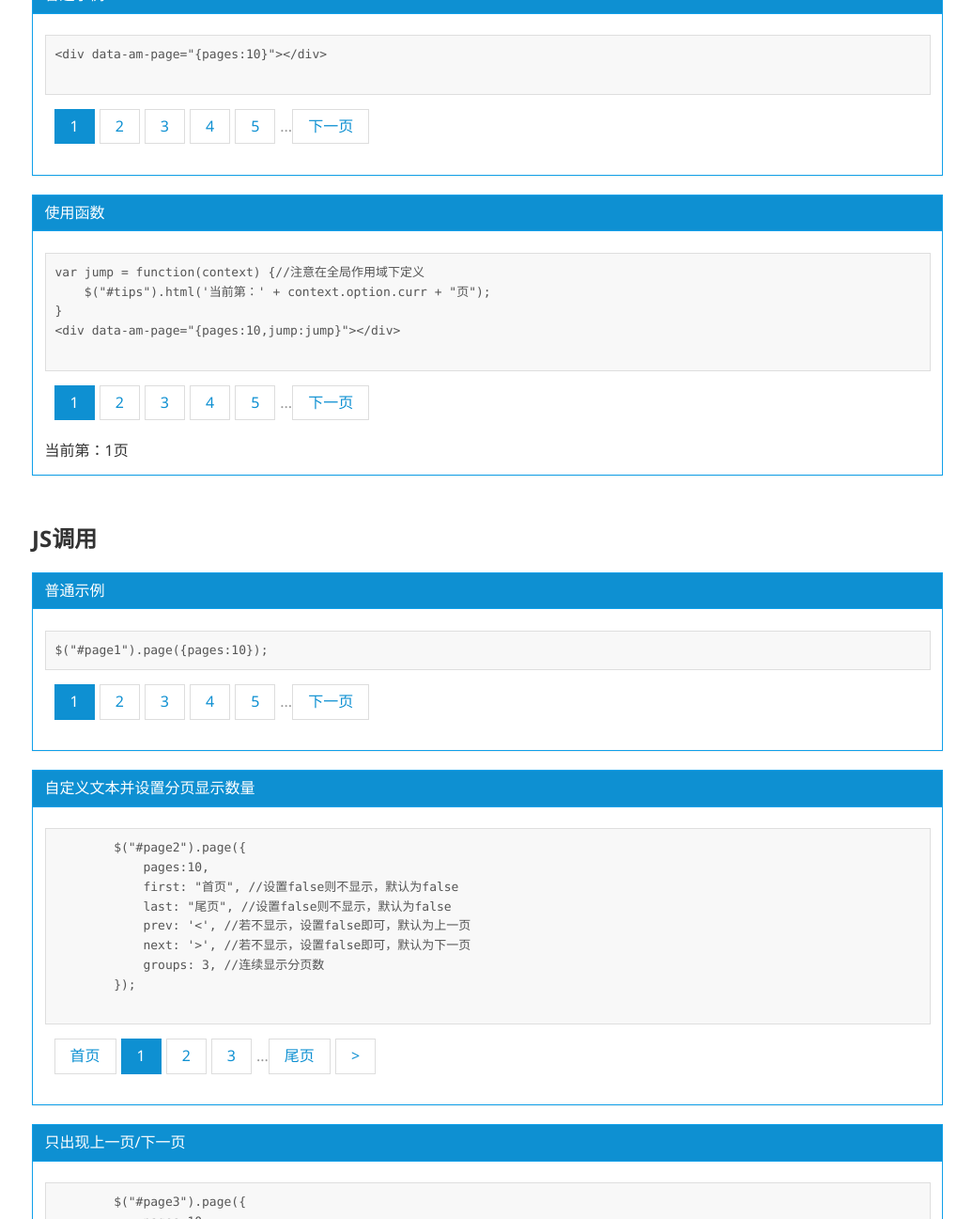
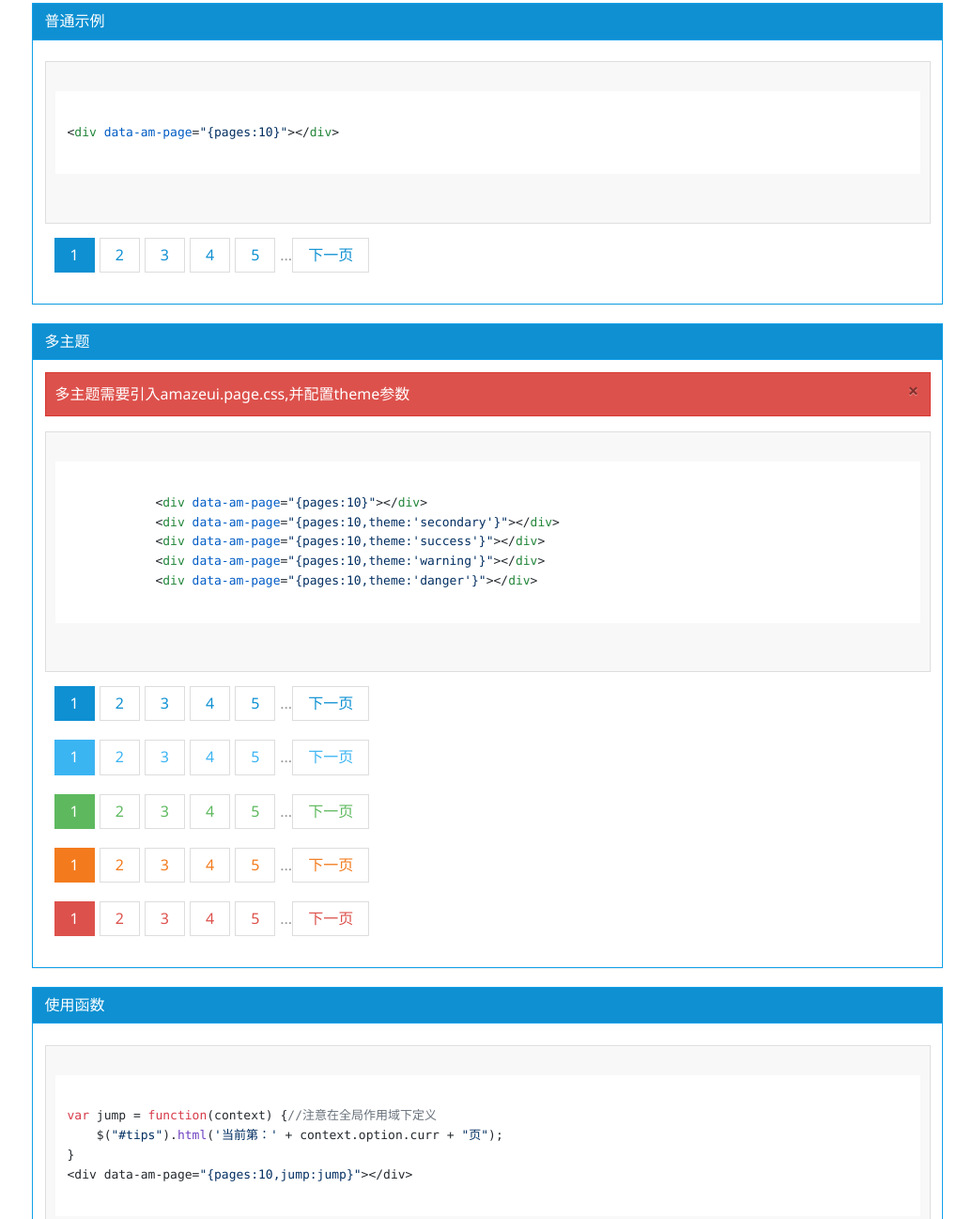
Before and after one commit to lscho/am-page, a plain HTML site: page docs/demo.html in a window 1280 px wide. Shown: the part 223-1520 px from the top of the page at 94% size, without its empty margins (121-1156 px from the left). Drawn offline with nearby package versions, Linux system fonts and the light colour scheme.

Commit message:
add theme

```diff
--- /dev/null
+++ b/dlist/amazeui.page.css
@@ -0,0 +1,32 @@
+/*secondary*/
+.am-page-secondary li a{
+	color: #3bb4f2;
+}
+.am-page-secondary .am-active > a,.am-page-secondary .am-active > a:hover{
+	background-color: #3bb4f2;
+	border-color: #3bb4f2;
+}
+/*success*/
+.am-page-success li a{
+	color: #5eb95e;
+}
+.am-page-success .am-active > a,.am-page-success .am-active > a:hover{
+	background-color: #5eb95e;
+	border-color: #5eb95e;
+}
+/*warning*/
+.am-page-warning li a{
+	color: #F37B1D;
+}
+.am-page-warning .am-active > a,.am-page-warning .am-active > a:hover{
+	background-color: #F37B1D;
+	border-color: #F37B1D;
+}
+/*danger*/
+.am-page-danger li a{
+	color: #dd514c;
+}
+.am-page-danger .am-active > a,.am-page-danger .am-active > a:hover{
+	background-color: #dd514c;
+	border-color: #dd514c;
+}
--- a/dlist/amazeui.page.js
+++ b/dlist/amazeui.page.js
@@ -4,6 +4,7 @@
 		this.$element=data.element;
 		this.first=true;
 		data.option.curr=parseInt(data.option.curr)||1;
+		data.option.theme=data.option.theme||'default';
 		data.option.groups=(typeof data.option.groups!="undefined")?parseInt(data.option.groups):5;
 		this.option=data.option;
 		this._init();
@@ -32,8 +33,7 @@
 		}
 		var $element = this.$element;
 		var $ul=$("<ul></ul>");
-		var type=option.type?option.type:'default';
-		$ul.addClass('am-pagination am-pagination-'+type);
+		$ul.addClass('am-pagination am-pagination-default am-page-'+option.theme);
 		$element.html($ul)
 
 		var list=[];
--- a/docs/demo.html
+++ b/docs/demo.html
@@ -5,9 +5,13 @@
     <meta charset="utf-8" />
     <title>amazeui-page demo</title>
     <link rel="stylesheet" type="text/css" href="../dlist/amazeui.min.css">
+    <link rel="stylesheet" type="text/css" href="../dlist/amazeui.page.css">
     <script type="text/javascript" src="../dlist/jquery.min.js"></script>
     <script type="text/javascript" src="../dlist/amazeui.min.js"></script>
     <script type="text/javascript" src="../dlist/amazeui.page.js"></script>
+<link href="http://cdn.bootcss.com/highlight.js/8.0/styles/github.min.css" rel="stylesheet">
+<script src="http://cdn.bootcss.com/highlight.js/8.0/highlight.min.js"></script>
+<script >hljs.initHighlightingOnLoad();</script>
     <style type="text/css">
 .am-input-group-label {background-color: #FFFFFF;border: 0px solid #ccc;}
     </style>
@@ -19,13 +23,21 @@
     <h1>Amaze UI Page</h1>
     <p class="">Amaze UI 分页插件</p>
   </div>
+<div id="github">
+  <iframe src="http://ghbtns.com/github-btn.html?user=lscho&repo=am-page&type=watch&count=true"
+          allowtransparency="true" frameborder="0" scrolling="0" width="98" height="20"></iframe>
+  <iframe src="http://ghbtns.com/github-btn.html?user=lscho&type=follow&count=true"
+          allowtransparency="true" frameborder="0" scrolling="0" width="156" height="20"></iframe>
+</div>
 </section>
     <h1>Data API调用</h1>
     <div class="am-panel am-panel-primary">
         <div class="am-panel-hd">普通示例</div>
         <div class="am-panel-bd">
                 <pre>
+                <code>
 &lt;div data-am-page="{pages:10}"&gt;&lt;/div&gt;
+                </code>
                 </pre>
             <div data-am-page="{pages:10}">
 
@@ -34,13 +46,39 @@
     </div>
 
     <div class="am-panel am-panel-primary">
+        <div class="am-panel-hd">多主题</div>
+        <div class="am-panel-bd">
+            <div class="am-alert am-alert-danger" data-am-alert>
+            <button type="button" class="am-close">&times;</button>
+                <p>多主题需要引入amazeui.page.css,并配置theme参数</p>
+            </div>
+                <pre>
+                <code>
+            &lt;div data-am-page="{pages:10}"&gt;&lt;/div&gt;
+            &lt;div data-am-page="{pages:10,theme:'secondary'}"&gt;&lt;/div&gt;
+            &lt;div data-am-page="{pages:10,theme:'success'}"&gt;&lt;/div&gt;
+            &lt;div data-am-page="{pages:10,theme:'warning'}"&gt;&lt;/div&gt;
+            &lt;div data-am-page="{pages:10,theme:'danger'}"&gt;&lt;/div&gt;
+                </code>
+                </pre>
+            <div data-am-page="{pages:10}"></div>
+            <div data-am-page="{pages:10,theme:'secondary'}"></div>
+            <div data-am-page="{pages:10,theme:'success'}"></div>
+            <div data-am-page="{pages:10,theme:'warning'}"></div>
+            <div data-am-page="{pages:10,theme:'danger'}"></div>
+        </div>
+    </div>
+
+    <div class="am-panel am-panel-primary">
         <div class="am-panel-hd">使用函数</div>
         <div class="am-panel-bd">
                 <pre>
+                <code>
 var jump = function(context) {//注意在全局作用域下定义
     $("#tips").html('当前第：' + context.option.curr + "页");
 }
 &lt;div data-am-page="{pages:10,jump:jump}"&gt;&lt;/div&gt;
+                </code>
                 </pre>
             <div data-am-page="{pages:10,jump:'jump'}">
 
@@ -53,7 +91,7 @@ var jump = function(context) {//注意在全局作用域下定义
     <div class="am-panel am-panel-primary">
         <div class="am-panel-hd">普通示例</div>
         <div class="am-panel-bd">
-                <pre>$("#page1").page({pages:10});</pre>
+                <pre><code>$("#page1").page({pages:10});</code></pre>
             <div id="page1">
 
             </div>
@@ -64,6 +102,7 @@ var jump = function(context) {//注意在全局作用域下定义
         <div class="am-panel-hd">自定义文本并设置分页显示数量</div>
         <div class="am-panel-bd">
                 <pre>
+                <code>
         $("#page2").page({
             pages:10,
             first: "首页", //设置false则不显示，默认为false
@@ -72,6 +111,7 @@ var jump = function(context) {//注意在全局作用域下定义
             next: '>', //若不显示，设置false即可，默认为下一页
             groups: 3, //连续显示分页数
         });
+                </code>
                 </pre>
             <div id="page2">
 
@@ -83,6 +123,7 @@ var jump = function(context) {//注意在全局作用域下定义
         <div class="am-panel-hd">只出现上一页/下一页</div>
         <div class="am-panel-bd">
                 <pre>
+                <code>
         $("#page3").page({
             pages:10,
             groups:0,
@@ -90,6 +131,7 @@ var jump = function(context) {//注意在全局作用域下定义
                 $("#tips3").html("共"+context.option.pages+"页，当前第"+context.option.curr+"页");
             }
         })
+                </code>
                 </pre>
             <div id="page3">
 
@@ -108,6 +150,7 @@ var jump = function(context) {//注意在全局作用域下定义
                 <p>在web下打开，不要以file形式打开</p>
             </div>
                 <pre>
+                <code>
                     $("#page4").page({
                         pages:10,
                         groups: 0, //连续显示分页数
@@ -120,6 +163,7 @@ var jump = function(context) {//注意在全局作用域下定义
                             }
                         }
                     })
+                    </code>
                 </pre>
             <ul id="tips4" class="am-list am-list-static">
                 <li>这里是默认内容</li>
@@ -133,7 +177,7 @@ var jump = function(context) {//注意在全局作用域下定义
     <div class="am-panel am-panel-primary">
         <div class="am-panel-hd">常规跳转</div>
         <div class="am-panel-bd">
-            <pre>$("#page1").page({pages:10});</pre>
+            <pre><code>$("#page1").page({pages:10});</code></pre>
             <div id="page5">
 
             </div>
@@ -144,6 +188,7 @@ var jump = function(context) {//注意在全局作用域下定义
         <div class="am-panel-hd">全功能演示</div>
         <div class="am-panel-bd">
                 <pre>
+                <code>
     //测试数据
     var data=["北京","上海","广州","深圳","杭州","长沙","合肥","宁夏","成都","西安","南昌","上饶","沈阳","济南","厦门","福州","九江","宜春","赣州","宁波","绍兴","无锡","苏州","徐州","东莞","佛山","中山","成都","武汉","青岛","天津","重庆","南京","九江","香港","澳门","台北"];
     var nums = 5; //每页出现的数量
@@ -210,6 +255,7 @@ var jump = function(context) {//注意在全局作用域下定义
             });
         })
     })
+            </code>
             </pre>
 <div class="am-panel am-panel-default am-margin-top">
     <div class="am-panel-bd">
```
Also changed, not shown: docs/doc.md (+33 -0 lines), README.md.
